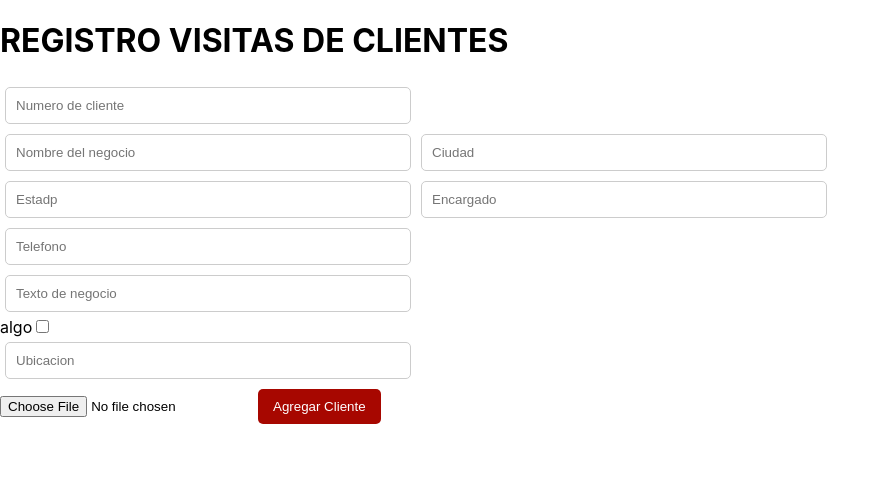
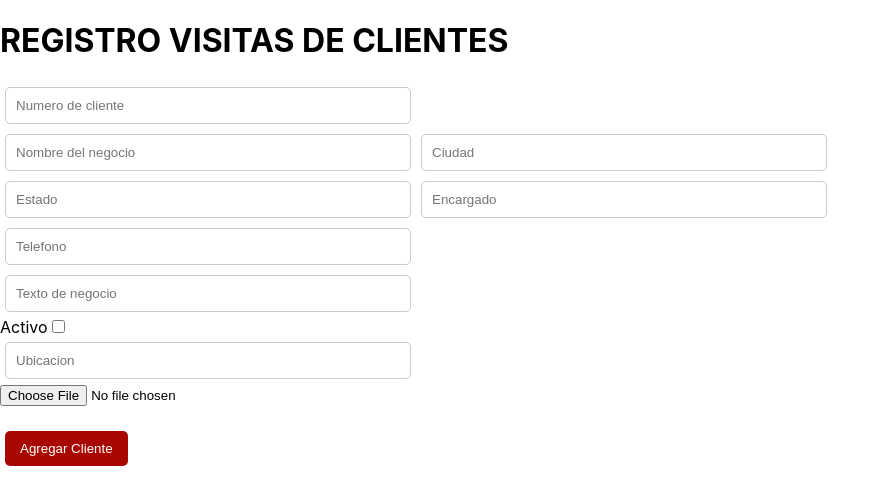
Before and after one commit to pegaza0407/programadereact, a React (Create React App) app: page /vendedores/agregar-cliente in a window 1280 px wide. Shown: the top 504 px of the page, without its empty margins (0-890 px from the left). Built offline with nearby package versions, Linux system fonts and the light colour scheme.

Commit message:
DFDFHHHH

```diff
--- a/src/components/AgregarCliente.tsx
+++ b/src/components/AgregarCliente.tsx
@@ -1,32 +1,18 @@
-import { getValue } from "@testing-library/user-event/dist/utils";
 import React, { useState } from "react";
 
-interface Vendedor{
-_id:string;
-//nom_ferre:string;
-//ciudad:string;
-//estado:string;
-//nombreencargado:string;
-//telefono:string;
-//label_registro:string;
-//fechavisita:Date;
-//imagen:string;
-
-
-peg_num_clien:string;
-peg_nom_clien:string;
-peg_ciu_clien:string;
-peg_est_clien:string;
-peg_nom_enc_clien:string;
-peg_tel_clien:string;
-peg_tex_clien:string;
-peg_ima_clien:string;
-peg_sino_clien:boolean;
-peg_ubi_clien:string;
-
-
+interface Vendedor {
+  _id: string;
+  peg_num_clien: string;
+  peg_nom_clien: string;
+  peg_ciu_clien: string;
+  peg_est_clien: string;
+  peg_nom_enc_clien: string;
+  peg_tel_clien: string;
+  peg_tex_clien: string;
+  peg_ima_clien: string;
+  peg_sino_clien: boolean;
+  peg_ubi_clien: string;
 }
-
 
 const inputEstilo: React.CSSProperties = {
   margin: '5px',
@@ -35,7 +21,6 @@ const inputEstilo: React.CSSProperties = {
   borderRadius: '5px',
   border: '1px solid #ccc',
 };
-
 
 const buttonEstilo: React.CSSProperties = {
   padding: '10px 15px',
@@ -47,60 +32,43 @@ const inputEstilo: React.CSSProperties = {
   cursor: 'pointer',
 };
 
-
-  const bonitoBoton: React.CSSProperties={
+const bonitoBoton: React.CSSProperties = {
   background: '#06200ea',
   color: 'red',
-    fontSize:'16px',
-    fontWeight:'bold',
-    padding:'12px 24px',
-    border:'none',
-    borderRadius:'8px',
+  fontSize: '16px',
+  fontWeight: 'bold',
+  padding: '12px 24px',
+  border: 'none',
+  borderRadius: '8px',
   cursor: 'pointer',
-    transition:'all 0.3s ease'
+  transition: 'all 0.3s ease',
+};
 
-  }
+const imagenestilo: React.CSSProperties = {
+  width: '30%',
+};
 
+export default function AgregarCliente(): React.JSX.Element {
+  const [nuevavisita, setNuevavisita] = useState<Omit<Vendedor, '_id'>>({
+    peg_num_clien: '',
+    peg_nom_clien: '',
+    peg_ciu_clien: '',
+    peg_est_clien: '',
+    peg_nom_enc_clien: '',
+    peg_tel_clien: '',
+    peg_tex_clien: '',
+    peg_ima_clien: '',
+    peg_sino_clien: false,
+    peg_ubi_clien: '',
+  });
 
+  const [arreglovisitas, setArreglovisitas] = useState<Vendedor[]>([]);
+  const API_URL = 'https://mi-backend-a3h0.onrender.com/vendedores';
 
-
-  const imagenestilo:React.CSSProperties={
-    width: '30%',
-
-  }
-
-export default function AgregarCliente(): React.JSX.Element{
-
-    const[nuevavisita,setNuevavisita]=useState < Omit < Vendedor,'_id'>>({
-      peg_num_clien:'',
-      peg_nom_clien:'',
-      peg_ciu_clien:'',
-      peg_est_clien:'',
-      peg_nom_enc_clien:'',
-      peg_tel_clien:'',
-      peg_tex_clien:'',
-      peg_ima_clien:'',
-      peg_sino_clien:false,
-      peg_ubi_clien:'',
-
-
-       // nom_ferre:'',
-       // ciudad:'',
-        //estado:'',
-        //nombreencargado:'',
-        //telefono:'',
-        //label_registro:'',
-        //fechavisita: new Date(),
-
-    });
-        const [arreglovisitas,setArreglovisitas]= useState<Vendedor[]>([]);
-        const  API_URL = 'https://mi-backend-a3h0.onrender.com/vendedores';
-
-
+  // Función para manejar los cambios en los inputs
   const handleChange = (e: React.ChangeEvent<HTMLInputElement>) => {
     const { name, value } = e.target;
 
-            // Si el input es de tipo 'date', convertimos el valor a un objeto Date.
     if (name === 'fechavisita') {
       setNuevavisita((prev) => ({ ...prev, fechavisita: new Date(value) }));
     } else {
@@ -108,167 +76,145 @@ export default function AgregarCliente(): React.JSX.Element{
     }
   };
 
-
-          const cambiodeImgen =(e: React.ChangeEvent<HTMLInputElement>)=>{
-            const archivo=e.target.files?.[0];
-            if(archivo){
-                const leer =new FileReader();
-                leer.onload=()=>{
-                    setNuevavisita((prev)=>({
+  // Función para manejar la carga de imágenes
+  const cambiodeImgen = (e: React.ChangeEvent<HTMLInputElement>) => {
+    const archivo = e.target.files?.[0];
+    if (archivo) {
+      const leer = new FileReader();
+      leer.onload = () => {
+        setNuevavisita((prev) => ({
           ...prev,
-                    imagen: leer.result as string,
+          peg_ima_clien: leer.result as string, // Guarda la imagen en base64
         }));
       };
       leer.readAsDataURL(archivo);
-
     }
-
-
-
   };
 
-          const cambio_pega_sino_clie=(e: React.ChangeEvent<HTMLInputElement>)=>{
-              const {type,value}=e.target;
-              if(type=='checkbox'){
-              setNuevavisita((prev)=>({
+  // Función para manejar el cambio en el checkbox
+  const cambio_pega_sino_clie = (e: React.ChangeEvent<HTMLInputElement>) => {
+    const { type, value } = e.target;
+    if (type === 'checkbox') {
+      setNuevavisita((prev) => ({
         ...prev,
-                  peg_sino_clien: (e.target as HTMLInputElement).checked
+        peg_sino_clien: (e.target as HTMLInputElement).checked,
       }));
+    }
+  };
 
-              }
-          }
-
-
-
+  // Función para guardar los datos en la base de datos
   const guardarbasedeDatos = async (e: React.FormEvent) => {
     e.preventDefault();
 
+    // Mostrar los datos en consola para depuración
+    console.log('Datos a enviar al backend:', nuevavisita);
+
     try {
-              const method =  'POST';
-              const url = API_URL;
-              const response = await fetch(url, {
-                method: method,
+      const response = await fetch(API_URL, {
+        method: 'POST',
         headers: { 'Content-Type': 'application/json' },
-                body: JSON.stringify(nuevavisita)
+        body: JSON.stringify(nuevavisita), // Asegúrate de que los datos estén en formato JSON
       });
+
       if (!response.ok) {
         throw new Error('Network response was not ok');
-
-
       }
 
-
       setNuevavisita({
-                peg_num_clien:'',
-                peg_nom_clien:'',
-                peg_ciu_clien:'',
-                peg_est_clien:'',
-                peg_nom_enc_clien:'',
-                peg_tel_clien:'',
-                peg_tex_clien:'',
-                peg_ima_clien:'',
-                peg_sino_clien:false,
-                peg_ubi_clien:'',
-
-               // nom_ferre:'',
-                //ciudad:'',
-                //estado:'',
-                //nombreencargado:'',
-                //telefono:'',
-                //label_registro:'',
-                //fechavisita: new Date(),
-                //imagen:'',
+        peg_num_clien: '',
+        peg_nom_clien: '',
+        peg_ciu_clien: '',
+        peg_est_clien: '',
+        peg_nom_enc_clien: '',
+        peg_tel_clien: '',
+        peg_tex_clien: '',
+        peg_ima_clien: '',
+        peg_sino_clien: false,
+        peg_ubi_clien: '',
       });
 
-                alert( `Datos guardados`);
-
+      alert('Datos guardados');
     } catch (error) {
       console.error('Error submitting product:', error);
       alert(`Error: ${error.message}`);
-
     }
-
-
   };
 
-
-        const verdatos= async()=>{
-            try{
-                const respuesta =await fetch('https://mi-backend-a3h0.onrender.com/vendedores');
-                if (!respuesta.ok) throw new Error('Error buscando datos');
-                 const datos1=await respuesta.json();
-                 setArreglovisitas(datos1);
-            }catch(error){
-                console.error('Error imagen:', error);
-
-            }
-
-
-        }
-
-    return(
+  return (
     <div>
       <h1>REGISTRO VISITAS DE CLIENTES</h1>
       <form onSubmit={guardarbasedeDatos}>
-                <input type="text" placeholder="Numero de cliente" value={nuevavisita.peg_num_clien}
-                        onChange={(e)=>setNuevavisita({...nuevavisita,peg_num_clien:e.target.value})} style={inputEstilo}/> <br></br>
-                <input type="text" placeholder="Nombre del negocio" value={nuevavisita.peg_nom_clien}
-                        onChange={(e)=>setNuevavisita({...nuevavisita,peg_nom_clien:e.target.value})}style={inputEstilo}/>
-                <input type="text" placeholder="Ciudad" value={nuevavisita.peg_ciu_clien}
-                        onChange={(e)=>setNuevavisita({...nuevavisita,peg_ciu_clien:e.target.value})}style={inputEstilo}/><br></br>
-                <input type="text" placeholder="Estadp" value={nuevavisita.peg_est_clien}
-                        onChange={(e)=>setNuevavisita({...nuevavisita,peg_est_clien:e.target.value})}style={inputEstilo}/>
-                <input type="text" placeholder="Encargado" value={nuevavisita.peg_nom_enc_clien}
-                        onChange={(e)=>setNuevavisita({...nuevavisita,peg_nom_enc_clien:e.target.value})}style={inputEstilo}/><br></br>
-                <input type="text" placeholder="Telefono" value={nuevavisita.peg_tel_clien}
-                        onChange={(e)=>setNuevavisita({...nuevavisita,peg_tel_clien:e.target.value})}style={inputEstilo}/><br></br>
-                <input type="text" placeholder="Texto de negocio" value={nuevavisita.peg_tex_clien}
-                        onChange={(e)=>setNuevavisita({...nuevavisita,peg_tex_clien:e.target.value})}style={inputEstilo}/><br></br>
-                 <label>algo
-                <input type="checkbox" checked={nuevavisita.peg_sino_clien}
+        <input
+          type="text"
+          placeholder="Numero de cliente"
+          value={nuevavisita.peg_num_clien}
+          onChange={(e) => setNuevavisita({ ...nuevavisita, peg_num_clien: e.target.value })}
+          style={inputEstilo}
+        /> <br />
 
-                        onChange={cambio_pega_sino_clie}/><br></br></label>
-                <input type="text" placeholder="Ubicacion" value={nuevavisita.peg_ubi_clien}
-                        onChange={(e)=>setNuevavisita({...nuevavisita,peg_ubi_clien:e.target.value})}style={inputEstilo}/><br></br>
+        <input
+          type="text"
+          placeholder="Nombre del negocio"
+          value={nuevavisita.peg_nom_clien}
+          onChange={(e) => setNuevavisita({ ...nuevavisita, peg_nom_clien: e.target.value })}
+          style={inputEstilo}
+        />
+        <input
+          type="text"
+          placeholder="Ciudad"
+          value={nuevavisita.peg_ciu_clien}
+          onChange={(e) => setNuevavisita({ ...nuevavisita, peg_ciu_clien: e.target.value })}
+          style={inputEstilo}
+        /> <br />
+        <input
+          type="text"
+          placeholder="Estado"
+          value={nuevavisita.peg_est_clien}
+          onChange={(e) => setNuevavisita({ ...nuevavisita, peg_est_clien: e.target.value })}
+          style={inputEstilo}
+        />
+        <input
+          type="text"
+          placeholder="Encargado"
+          value={nuevavisita.peg_nom_enc_clien}
+          onChange={(e) => setNuevavisita({ ...nuevavisita, peg_nom_enc_clien: e.target.value })}
+          style={inputEstilo}
+        /> <br />
+        <input
+          type="text"
+          placeholder="Telefono"
+          value={nuevavisita.peg_tel_clien}
+          onChange={(e) => setNuevavisita({ ...nuevavisita, peg_tel_clien: e.target.value })}
+          style={inputEstilo}
+        /> <br />
+        <input
+          type="text"
+          placeholder="Texto de negocio"
+          value={nuevavisita.peg_tex_clien}
+          onChange={(e) => setNuevavisita({ ...nuevavisita, peg_tex_clien: e.target.value })}
+          style={inputEstilo}
+        /> <br />
+        <label>
+          Activo
+          <input
+            type="checkbox"
+            checked={nuevavisita.peg_sino_clien}
+            onChange={cambio_pega_sino_clie}
+          /> <br />
+        </label>
+        <input
+          type="text"
+          placeholder="Ubicacion"
+          value={nuevavisita.peg_ubi_clien}
+          onChange={(e) => setNuevavisita({ ...nuevavisita, peg_ubi_clien: e.target.value })}
+          style={inputEstilo}
+        /> <br />
 
-
-
-
-
-                <input type="file" accept="image/*" onChange={cambiodeImgen} />
-
+        <input type="file" accept="image/*" onChange={cambiodeImgen} /> <br />
+        {nuevavisita.peg_ima_clien && <img src={nuevavisita.peg_ima_clien} alt="Imagen del negocio" style={imagenestilo} />} <br />
 
         <button type="submit" style={buttonEstilo}>Agregar Cliente</button>
-
-
-
-
       </form>
-          {/*  AQUI SE PONEN TODOS LOS DATOS CON MAP
-          <div>
-              <button onClick={verdatos}>Ver datos</button>
-                <div>
-                      {arreglovisitas.map((vendedor,index)=>(
-                           <div key={index}>
-
-                              <strong>nombre</strong><p>{vendedor.nom_ferre}</p>
-                              <strong>imagen</strong><p>{vendedor.imagen}</p>
-                              <strong>imagen1</strong> <img src={vendedor.imagen}></img>
-
     </div>
-
-
-                      ))}
-
-                  </div>
-
-          </div>
-           */}
-
-        </div>
-
-
-
-
   );
 }
```
Lines whose indentation alone changed are shown as unchanged.
